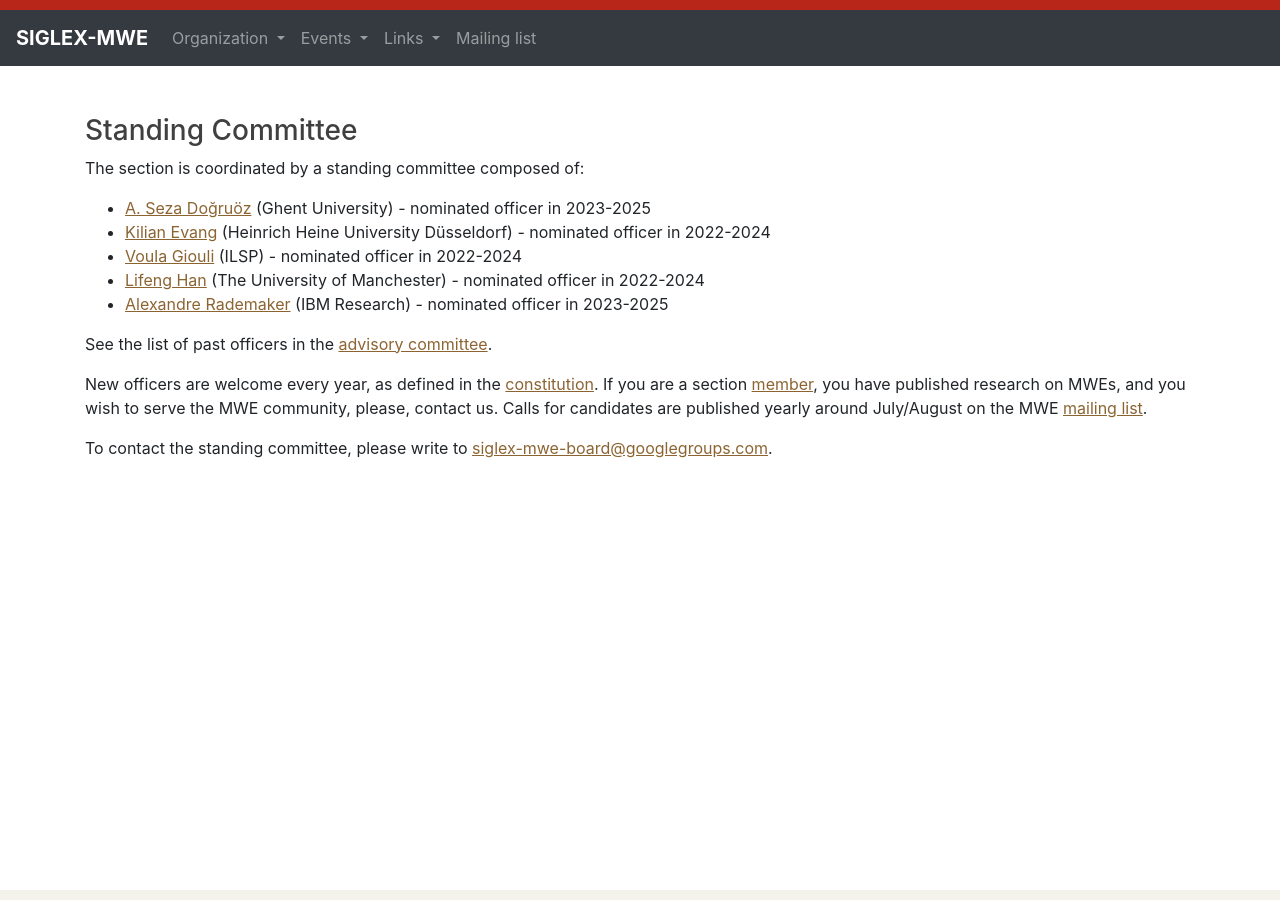
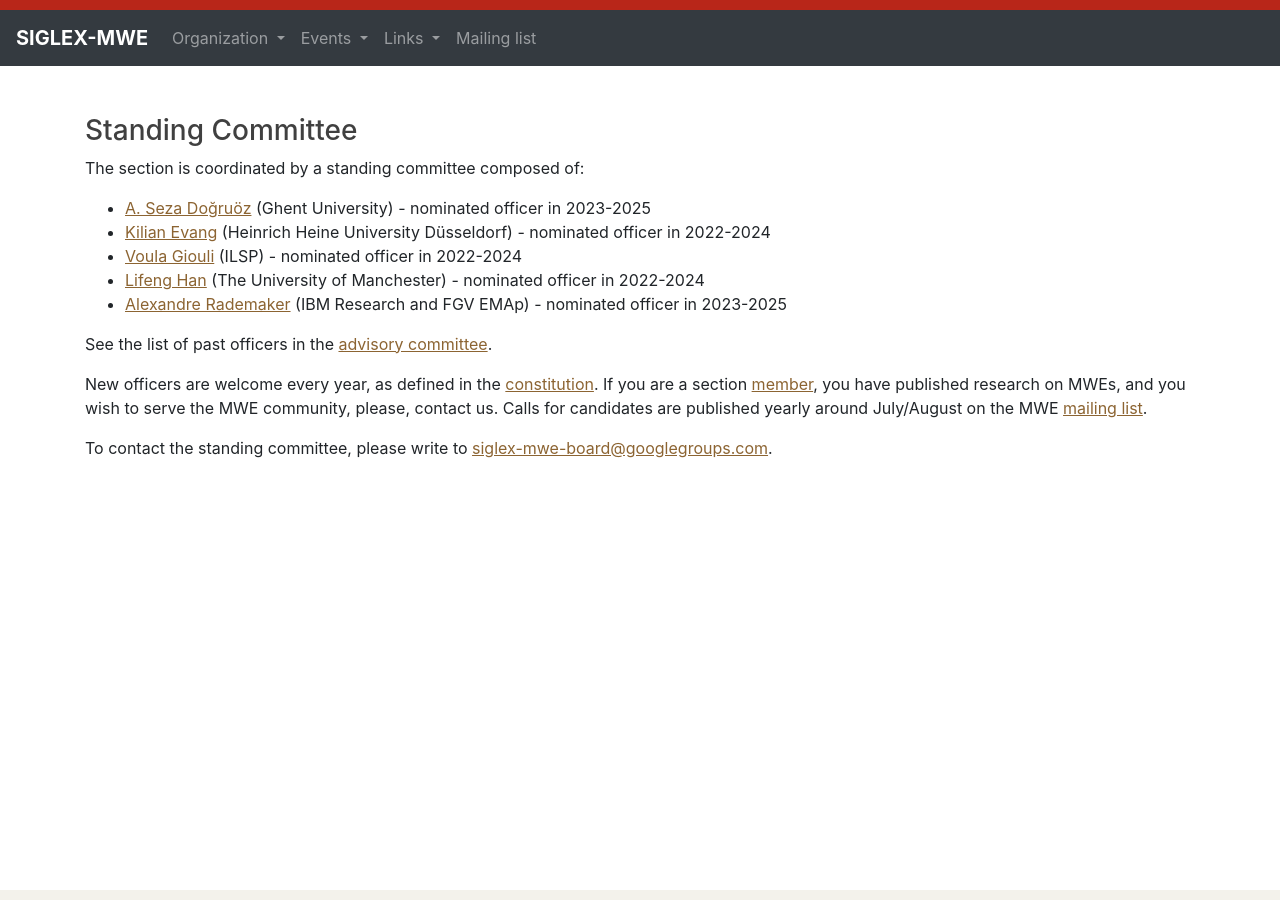
Before and after one commit to multiword/multiword.github.io, a Jekyll site: the page built from organization/standingcommittee.md, in a window 1280 px wide. Built offline with Jekyll 4.4.1, drawn with Linux system fonts in a browser that asks for light colours.

Commit message:
Updated Alexandre's affiliation

```diff
--- a/organization/standingcommittee.md
+++ b/organization/standingcommittee.md
@@ -11,7 +11,7 @@ The section is coordinated by a standing committee composed of:
 - [Kilian Evang](https://kilian.evang.name/) (Heinrich Heine University Düsseldorf) - nominated officer in 2022-2024
 - [Voula Giouli](https://www.ilsp.gr/en/members/giouli-voula-2/) (ILSP) - nominated officer in 2022-2024
 - [Lifeng Han](https://www.research.manchester.ac.uk/portal/lifeng.han.html) (The University of Manchester) - nominated officer in 2022-2024
-- [Alexandre Rademaker](http://arademaker.github.io/) (IBM Research) - nominated officer in 2023-2025
+- [Alexandre Rademaker](http://arademaker.github.io/) (IBM Research and FGV EMAp) - nominated officer in 2023-2025
 
 See the list of past officers in the [advisory committee](advisorycommittee).
 
```
